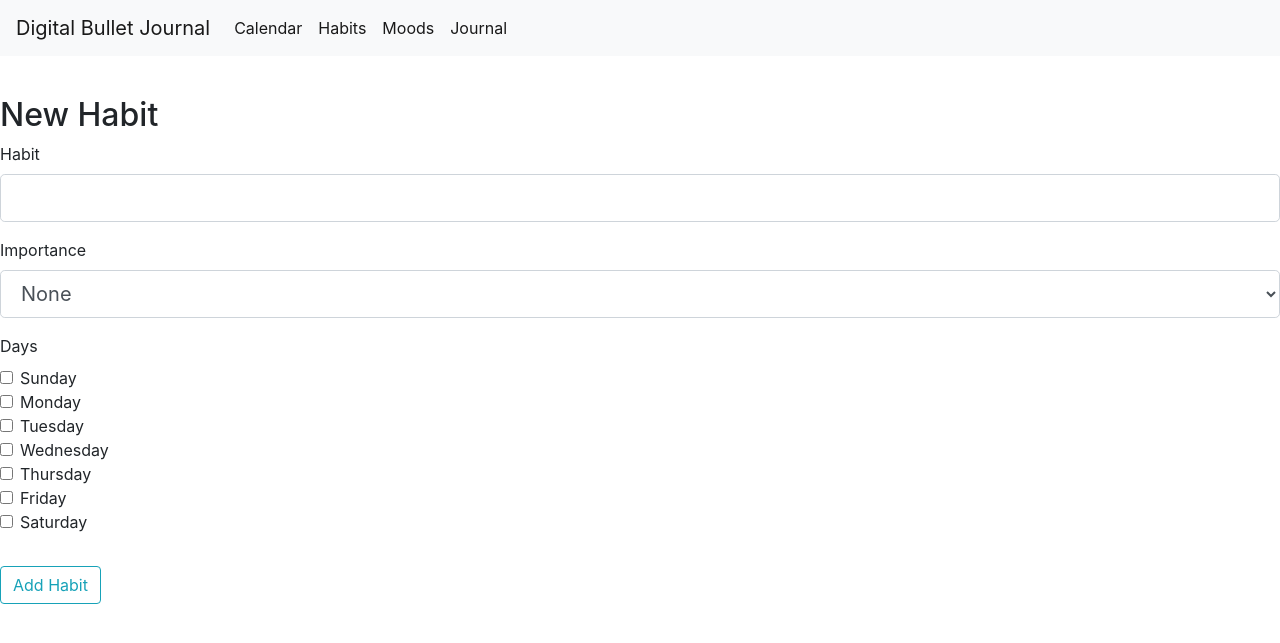
After one commit to atakux/week4_proj, a Flask app: page /habits/add in a window 1280 px wide. The commit adds this page. Shown: the top 643 px of the page. Run offline with Flask 2, Linux system fonts and the light colour scheme.

Commit message:
implemented adding habits

```diff
--- a/forms.py
+++ b/forms.py
@@ -1,6 +1,7 @@
 from flask_wtf import FlaskForm
-from wtforms import StringField, PasswordField, SubmitField, BooleanField, TextAreaField
-from wtforms.validators import DataRequired, Length, Email, EqualTo
+from wtforms import StringField, PasswordField, SubmitField, BooleanField, TextAreaField, SelectField, SelectMultipleField
+from wtforms.validators import DataRequired, InputRequired, Length, Email, EqualTo
+from wtforms.widgets import ListWidget, CheckboxInput
 
 
 class LoginForm(FlaskForm):
@@ -22,3 +23,24 @@ class RegistrationForm(FlaskForm):
 class JournalForm(FlaskForm):
     text = TextAreaField(validators=[DataRequired()])
     submit = SubmitField('Submit')
+
+class AddHabitForm(FlaskForm):
+    description = StringField('Habit', validators=[DataRequired(), Length(min=2, max=50)])
+    importance = SelectField('Importance', choices=[
+        (0, 'None'), (1, '!'), (2, '!!'), (3, '!!!')
+    ],
+    coerce=int)
+    days = SelectMultipleField('Days',
+                               validators=[],
+                               widget=ListWidget(prefix_label=False),
+                               option_widget=CheckboxInput(),
+                               choices=[
+                                ('sun', 'Sunday'),
+                                ('mon', 'Monday'),
+                                ('tues', 'Tuesday'),
+                                ('wed', 'Wednesday'),
+                                ('thurs', 'Thursday'),
+                                ('fri', 'Friday'),
+                                ('sat', 'Saturday')
+                               ])
+    submit = SubmitField('Add Habit')
--- a/main.py
+++ b/main.py
@@ -18,11 +18,13 @@
                 - allow user to set long term goals besides regular habits ?
 """
 
-from forms import RegistrationForm, LoginForm
+from forms import AddHabitForm, RegistrationForm, LoginForm
 
 from flask import Flask, render_template, url_for, flash, redirect, session, g
 from flask_behind_proxy import FlaskBehindProxy
 from flask_sqlalchemy import SQLAlchemy
+
+import functools
 
 app = Flask(__name__)
 
@@ -68,38 +70,56 @@ class Mood(db.Model):
 
 class Habit(db.Model):
     id = db.Column(db.Integer, primary_key=True)
-    date_created = db.Column(db.Date, unique=False, nullable=False)
     description = db.Column(db.String(50), unique=True, nullable=False)
-    # TODO Implement frequency column. What should the type be?
+    importance = db.Column(db.Integer)
+    success_rate = db.Column(db.Numeric)
+    sunday = db.Column(db.Boolean)
+    monday = db.Column(db.Boolean)
+    tuesday = db.Column(db.Boolean)
+    wednesday = db.Column(db.Boolean)
+    thursday = db.Column(db.Boolean)
+    friday = db.Column(db.Boolean)
+    saturday = db.Column(db.Boolean)
     user_id = db.Column(db.Integer, db.ForeignKey('user.id'), nullable=False)
 
+    def __repr__(self):
+        return f"Habit('{self.description}', '{self.importance}')"
+
+def login_required(view):
+    @functools.wraps(view)
+    def wrapped_view(**kwargs):
+        if g.user is None:
+            return redirect(url_for('login'))
+
+        return view(**kwargs)
 
 @app.route("/")
 def landing():
     return render_template('index.html')
 
-
+@login_required
 @app.route("/home")
 def home():
     #return render_template('home.html', subtitle='Home', text='this the home page')
     return render_template('home.html')
 
-
+@login_required
 @app.route("/calendar")
 def calendar():
     return render_template('calendar.html')
 
-
+@login_required
 @app.route("/habits")
 def habits():
-    return render_template('habits.html')
+    data = Habit.query.filter_by(user_id=g.user.id).all()
+    return render_template('habits.html', data=data)
 
-
+@login_required
 @app.route("/moods")
 def moods():
     return render_template('moods.html')
 
-
+@login_required
 @app.route("/journal")
 def journal():
     return render_template('journal.html')
@@ -115,7 +135,7 @@ def register():
         db.session.commit()
 
         flash(f'Digital Bullet Journal account created for {form.username.data}!!', 'success')
-        return redirect(url_for('home'))
+        return redirect(url_for('login'))
     return render_template('register.html', title='Sign Up', form=form)
 
 
@@ -137,6 +157,47 @@ def login():
             flash("incorrect username or password", 'failure')
     return render_template('login.html', form=form)
 
+@app.route('/logout')
+def logout():
+    session.clear()
+    return redirect(url_for('login'))
+
+@login_required
+@app.route("/habits/add", methods=["GET", "POST"])
+def add_habit():
+    form = AddHabitForm()
+    if form.validate_on_submit():
+        sun = mon = tues = wed = thurs = fri = sat = False
+        if 'sun' in form.data.get('days'):
+            sun = True
+        if 'mon' in form.data.get('days'):
+            mon = True
+        if 'tues' in form.data.get('days'):
+            tues = True
+        if 'wed' in form.data.get('days'):
+            wed = True
+        if 'thurs' in form.data.get('days'):
+            thurs = True
+        if 'fri' in form.data.get('days'):
+            fri = True
+        if 'sat' in form.data.get('days'):
+            sat = True
+        habit = Habit(description=form.data.get('description'),
+                      importance=form.data.get('importance'),
+                      sunday=sun,
+                      monday=mon,
+                      tuesday=tues,
+                      wednesday=wed,
+                      thursday=thurs,
+                      friday=fri,
+                      saturday=sat,
+                      user_id=g.user.id)
+
+        db.session.add(habit)
+        db.session.commit()
+        return redirect(url_for('habits'))
+    return render_template("add_habit.html", form=form)
+
 
 @app.before_request
 def load_user():
--- /dev/null
+++ b/templates/add_habit.html
@@ -0,0 +1,62 @@
+{% extends "layout.html" %}
+{% block content %}
+    <h2>New Habit</h2>
+
+    <div class="content-section">
+        <form method="POST" action="">
+            {{ form.hidden_tag() }}
+            <fieldset class="form-group">
+
+                <div class="form-group">
+                    {{ form.description.label(class="form-control-label") }}
+                    {% if form.description.errors %}
+                        {{ form.description(class="form-control form-control-lg is-invalid")}}
+                        <div class="invalid-feedback">
+                            {% for error in form.username.errors %}
+                                <span>{{ error }}</span>
+                            {% endfor %}
+                        </div>
+                    {% else %}
+                        {{ form.description(class="form-control form-control-lg") }}
+                    {% endif %}
+                </div>
+
+                <div class="form-group">
+                    {{ form.importance.label(class="form-control-label") }}
+                    {% if form.importance.errors %}
+                        {{ form.importance(class="form-control form-control-lg is-invalid")}}
+                        <div class="invalid-feedback">
+                            {% for error in form.importance.errors %}
+                                <span>{{ error }}</span>
+                            {% endfor %}
+                        </div>
+                    {% else %}
+                        {{ form.importance(class="form-control form-control-lg") }}
+                    {% endif %}
+                </div>
+
+                <div class="form-group">
+                    {{ form.days.label(class="form-control-label") }}
+                    {% if form.days.errors %}
+                        {{ form.days(class="form-control form-control-lg is-invalid")}}
+                        <div class="invalid-feedback">
+                            {% for error in form.days.errors %}
+                                <span>{{ error }}</span>
+                            {% endfor %}
+                        </div>
+                    {% endif %}
+                    {% for choice in form.days %}
+                        <div class="form-check">
+                            {{ choice(class="form-check-input") }}
+                            {{ choice.label(class="form-check-label") }}
+                        </div>
+                    {% endfor %}
+                </div>
+            </fieldset>
+
+            <div class="form-group">
+                {{ form.submit(class="btn btn-outline-info") }}
+            </div>
+        </form>
+    </div>
+{% endblock content %}
--- a/templates/layout.html
+++ b/templates/layout.html
@@ -24,40 +24,23 @@
         <div class="collapse navbar-collapse" id="navbarNav">
           <ul class="navbar-nav">
             <li class="nav-item active">
-        <a class="nav-link" href="{{ url_for('home') }}">Calender<span class="sr-only">(current)</span></a>
+              <a class="nav-link" href="{{ url_for('calendar') }}">Calendar<span class="sr-only">(current)</span></a>
             </li>
             <li class="nav-item active">
-        <a class="nav-link" href="{{ url_for('home') }}">Habits<span class="sr-only">(current)</span></a>
+              <a class="nav-link" href="{{ url_for('habits') }}">Habits<span class="sr-only">(current)</span></a>
             </li>
             <li class="nav-item active">
-        <a class="nav-link" href="{{ url_for('home') }}">Moods<span class="sr-only">(current)</span></a>
+             <a class="nav-link" href="{{ url_for('moods') }}">Moods<span class="sr-only">(current)</span></a>
             </li>
             <li class="nav-item active">
-        <a class="nav-link" href="{{ url_for('home') }}">Journals<span class="sr-only">(current)</span></a>
+              <a class="nav-link" href="{{ url_for('journal') }}">Journal<span class="sr-only">(current)</span></a>
             </li>
           </ul>
         </div>
       </nav>
 
-		<!-- <nav>
-			TODO make Calendar, Habits, Moods, Journals pages and substitute here
 
-
-
-            <ul class="nav navbar-nav d-inline-block">
-
-                <h1><a href="{{ url_for('home') }}">Digital Bullet Journal :D</a></h1>
-                <li class="nav-item"><a class="nav-link active" href="{{ url_for('home') }}">Calendar</a></li>
-                <li class="nav-item"><a class="nav-link active" href="{{ url_for('home') }}">Habits</a></li>
-                <li class="nav-item"><a class="nav-link active" href="{{ url_for('home') }}">Moods</a></li>
-                <li class="nav-item"><a class="nav-link active" href="{{ url_for('home') }}">Journals</a></li>
-
-            </ul>
-
-		</nav> -->
-
-
-        <p><br</p>
+        <p><br></p>
         {% with messages = get_flashed_messages(with_categories=true) %}
             {% if messages %}
                 {% for category, message in messages %}
```
Also changed, not shown: templates/habits.html (+8 -1 lines). Lines whose indentation alone changed are shown as unchanged.
